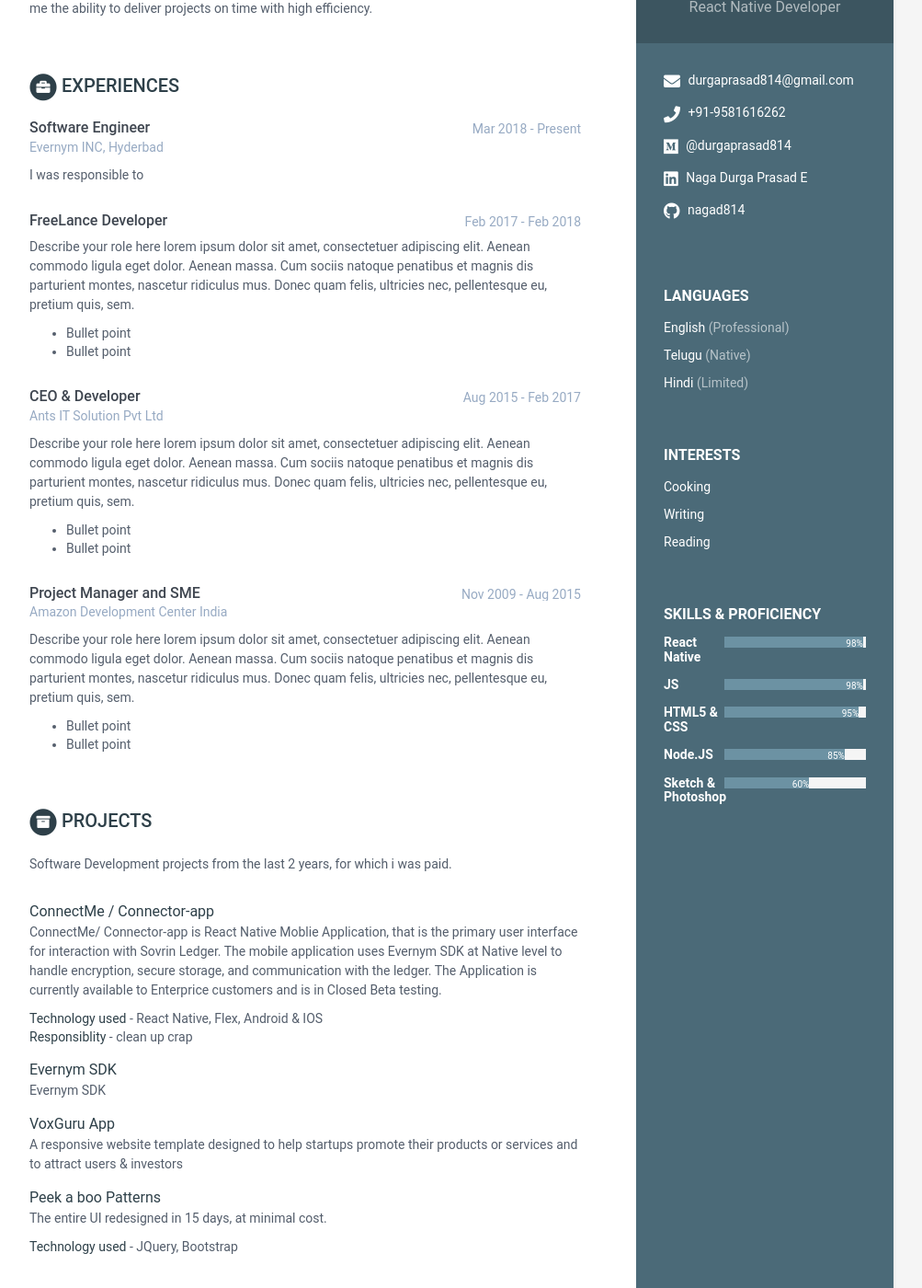
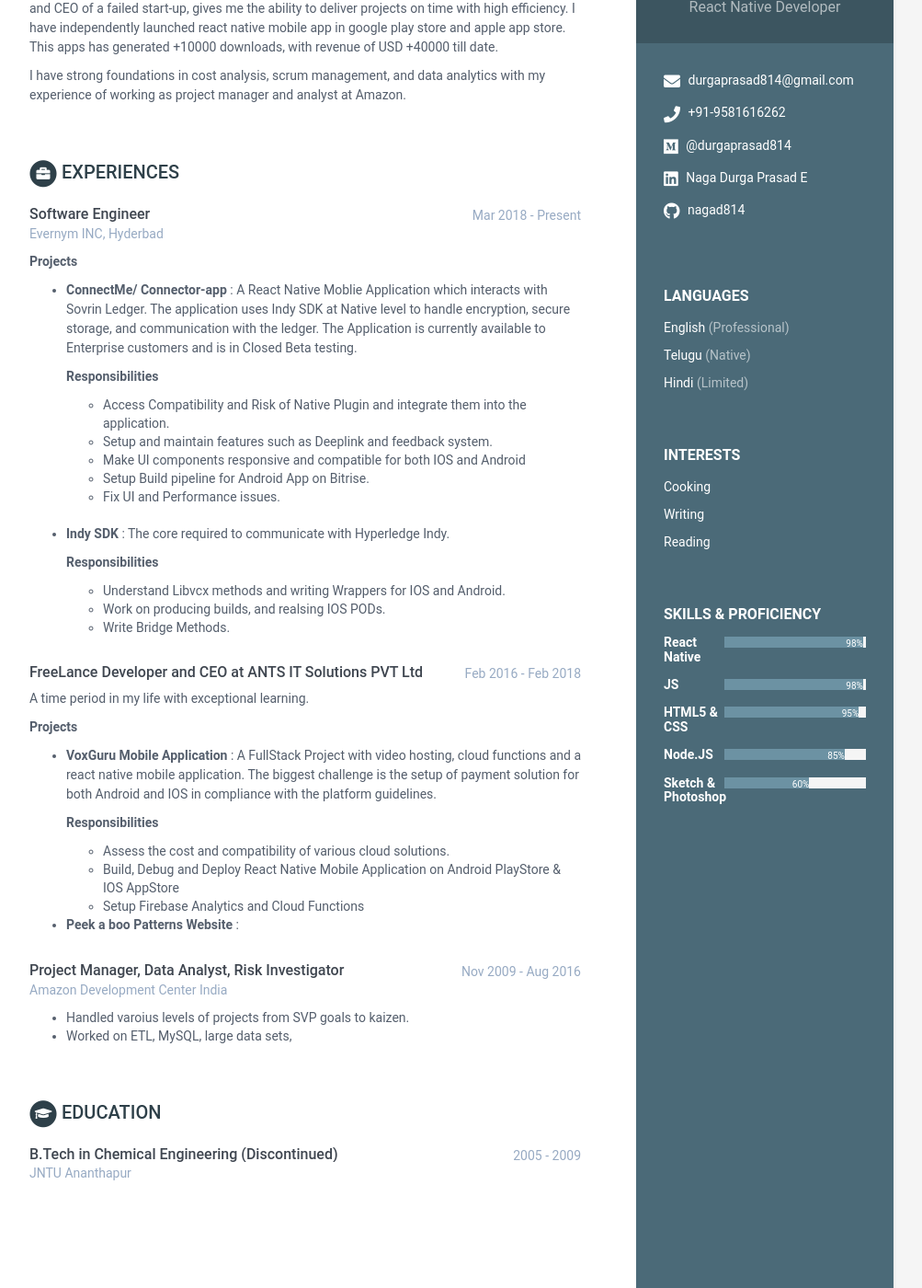
Before and after one commit to nagad814/nagad814.github.io, a Jekyll site: the page built from index.html, in a window 1280 px wide and 1400 px high, scrolled down 256 px. Shown: the whole window at 92% size, without its empty margins (168-1171 px from the left). Built offline with Jekyll 4.4.1, drawn with Linux system fonts in a browser that asks for light colours; some of the changed text lies outside the part shown.

Commit message:
eighty percent done

```diff
--- a/_data/data.yml
+++ b/_data/data.yml
@@ -52,7 +52,9 @@ career-profile:
     summary: |
       I am Fullstack JS Developer with focus on React Native Mobile Application Development. Experienced in writing bridge methods for native IOS and Android plugin and integrate them with react-native. Proficient in setting up analytics, deep-linking and notification systems in Mobile applications.
 
-      My diverse work experience, as a Freelancer and a member of a high-performance team, gives me the ability to deliver projects on time with high efficiency.
+      My diverse work experience, as a Software Engineer in a high-performance team, as a Freelancer and CEO of a failed start-up, gives me the ability to deliver projects on time with high efficiency.  I have independently launched react native mobile app in google play store and apple app store. This apps has generated +10000 downloads, with revenue of USD +40000 till date.
+
+      I have strong foundations in cost analysis, scrum management, and data analytics with my experience of working as project manager and analyst at Amazon.
 
 education:
     - degree: B.Tech in Chemical Engineering (Discontinued)
@@ -60,86 +62,83 @@ education:
       time: 2005 - 2009
       # details:
         # Describe your study here lorem ipsum dolor sit amet, consectetuer
-        # adipiscing elit. Aenean commodo ligula eget dolor. Aenean massa. Cum
-        # sociis natoque penatibus et magnis dis parturient montes, nascetur
-        # ridiculus mus. Donec quam felis, ultricies nec, pellentesque eu,
-        # pretium quis, sem.
 
-        #   - Bullet point
-        #   - Bullet point
 
 experiences:
     - role: Software Engineer
       time: Mar 2018 - Present
       company: Evernym INC, Hyderbad
       details: |
-        I was responsible to
+        __Projects__
+          - __ConnectMe/ Connector-app__ : A React Native Moblie Application which interacts with Sovrin Ledger. The application uses Indy SDK at Native level to handle encryption, secure storage, and communication with the ledger. The Application is currently available to Enterprise customers and is in Closed Beta testing.
 
-    - role: FreeLance Developer
-      time: Feb 2017 - Feb 2018
+            __Responsibilities__
+              - Access Compatibility and Risk of Native Plugin and integrate them into the application.
+              - Setup and maintain features such as Deeplink and feedback system.
+              - Make UI components responsive and compatible for both IOS and Android
+              - Setup Build pipeline for Android App on Bitrise.
+              - Fix UI and Performance issues.
+              <br />
+          - __Indy SDK__ : The core required to communicate with Hyperledge Indy.
+
+              __Responsibilities__
+              - Understand Libvcx methods and writing Wrappers for IOS and Android.
+              - Work on producing builds, and realsing IOS PODs.
+              - Write Bridge Methods.
+              <br />
+
+    - role: FreeLance Developer and CEO at ANTS IT Solutions PVT Ltd
+      time: Feb 2016 - Feb 2018
       details: |
-        Describe your role here lorem ipsum dolor sit amet, consectetuer
-        adipiscing elit. Aenean commodo ligula eget dolor. Aenean massa.
-        Cum sociis natoque penatibus et magnis dis parturient montes,
-        nascetur ridiculus mus. Donec quam felis, ultricies nec,
-        pellentesque eu, pretium quis, sem.
+        A time period in my life with exceptional learning.
 
-          - Bullet point
-          - Bullet point
+        __Projects__
+        - __VoxGuru Mobile Application__ : A FullStack Project with video hosting, cloud functions and a react native mobile application. The biggest challenge is the setup of payment solution for both Android and IOS in compliance with the platform guidelines.
 
-    - role: CEO & Developer
-      time: Aug 2015 - Feb 2017
-      company: Ants IT Solution Pvt Ltd
+          __Responsibilities__
+          - Assess the cost and compatibility of various cloud solutions.
+          - Build, Debug and Deploy React Native Mobile Application on Android PlayStore & IOS AppStore
+          - Setup Firebase Analytics and Cloud Functions
+        - __Peek a boo Patterns Website__ :
+
+    - role:  Project Manager, Data Analyst, Risk Investigator
+      company: Amazon Development Center India
+      time: Nov 2009 - Aug 2016
       details: |
-        Describe your role here lorem ipsum dolor sit amet, consectetuer
-        adipiscing elit. Aenean commodo ligula eget dolor. Aenean massa.
-        Cum sociis natoque penatibus et magnis dis parturient montes,
-        nascetur ridiculus mus. Donec quam felis, ultricies nec,
-        pellentesque eu, pretium quis, sem.
-
-          - Bullet point
-          - Bullet point
-
-    - role: Project Manager and SME
-      time: Nov 2009 - Aug 2015
-      company: Amazon Development Center India
-      details: |
-        Describe your role here lorem ipsum dolor sit amet, consectetuer
-        adipiscing elit. Aenean commodo ligula eget dolor. Aenean massa.
-        Cum sociis natoque penatibus et magnis dis parturient montes,
-        nascetur ridiculus mus. Donec quam felis, ultricies nec,
-        pellentesque eu, pretium quis, sem.
-
-          - Bullet point
-          - Bullet point
-
-projects:
-    title: Projects
-    intro: >
-      Software Development projects from the last 2 years, for which i was paid.
-
-    assignments:
-      - title: ConnectMe / Connector-app
-        link: "https://github.com/sovrin-foundation/connector-app"
-        tagline: "ConnectMe/ Connector-app is React Native Moblie Application, that is the primary user interface for interaction with Sovrin Ledger. The mobile application uses Evernym SDK at Native level to handle encryption, secure storage, and communication with the ledger. The Application is currently available to Enterprice customers and is in Closed Beta testing."
+        - Handled varoius levels of projects from SVP goals to kaizen.
+        - Worked on ETL, MySQL, large data sets,
 
 
-        tech: "React Native, Flex, Android & IOS"
-        responsiblity: clean up crap
 
 
-      - title: Evernym SDK
-        link: "https://github.com/evernym/sdk"
-        tagline: "Evernym SDK"
+# projects:
+#     title: Free Projects
+#     intro: >
+#       Software Development projects, for which i was not paid.
 
-      - title: VoxGuru App
-        link: "http://www.pratibhamusic.com/voxguru.html"
-        tagline: "A responsive website template designed to help startups promote their products or services and to attract users &amp; investors"
+#     assignments:
+#       - title: AnswerMe
+#         link: "https://github.com/nagad814/answerMe"
+#         tagline: "ConnectMe/ Connector-app is React Native Moblie Application, that is the primary user interface for interaction with Sovrin Ledger. The mobile application uses Evernym SDK at Native level to handle encryption, secure storage, and communication with the ledger. The Application is currently available to Enterprice customers and is in Closed Beta testing."
 
-      - title: Peek a boo Patterns
-        link: "https://www.peekaboopatterns.com/"
-        tagline: "The entire UI redesigned in 15 days, at minimal cost."
-        tech: "JQuery, Bootstrap "
+
+#         tech: "React Native, Flex, Android & IOS"
+#         responsiblity: clean up crap
+
+
+#       - title: Evernym SDK
+#         link: "https://github.com/evernym/sdk"
+#         tagline: "Evernym SDK"
+
+#       - title: VoxGuru App
+#         link: "http://www.pratibhamusic.com/voxguru.html"
+#         tagline: "A responsive website template designed to help startups promote their products or services and to attract users &amp; investors"
+
+#       - title: Peek a boo Patterns
+#         link: "https://www.peekaboopatterns.com/"
+#         tagline: "The entire UI redesigned in 15 days, at minimal cost."
+#         tech: "JQuery, Bootstrap "
+
 
 # publications:
 #     title: Publications
--- a/_includes/career-profile.html
+++ b/_includes/career-profile.html
@@ -10,7 +10,7 @@
     {{ career-profile.title }}
   </h2>
 
-  <div class="summary">
+  <div class="summary" markdown="1">
     {{ career-profile.summary | markdownify }}
   </div><!--//summary-->
 
```
